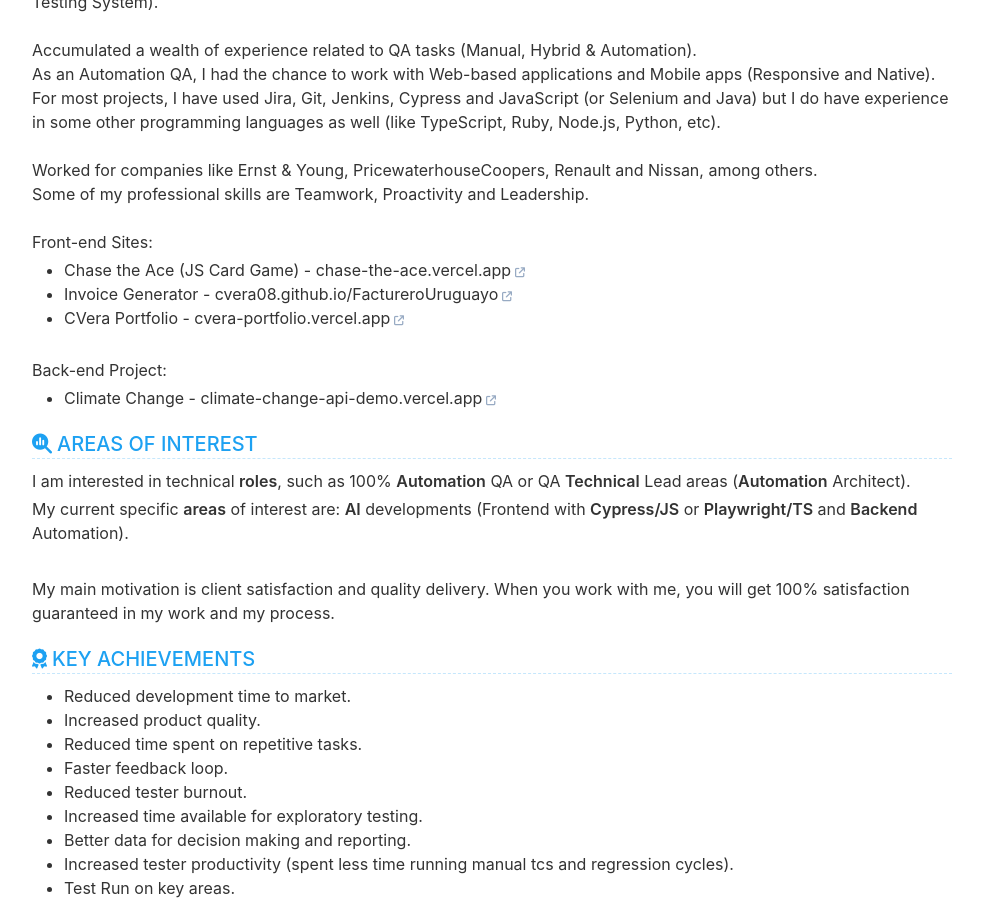
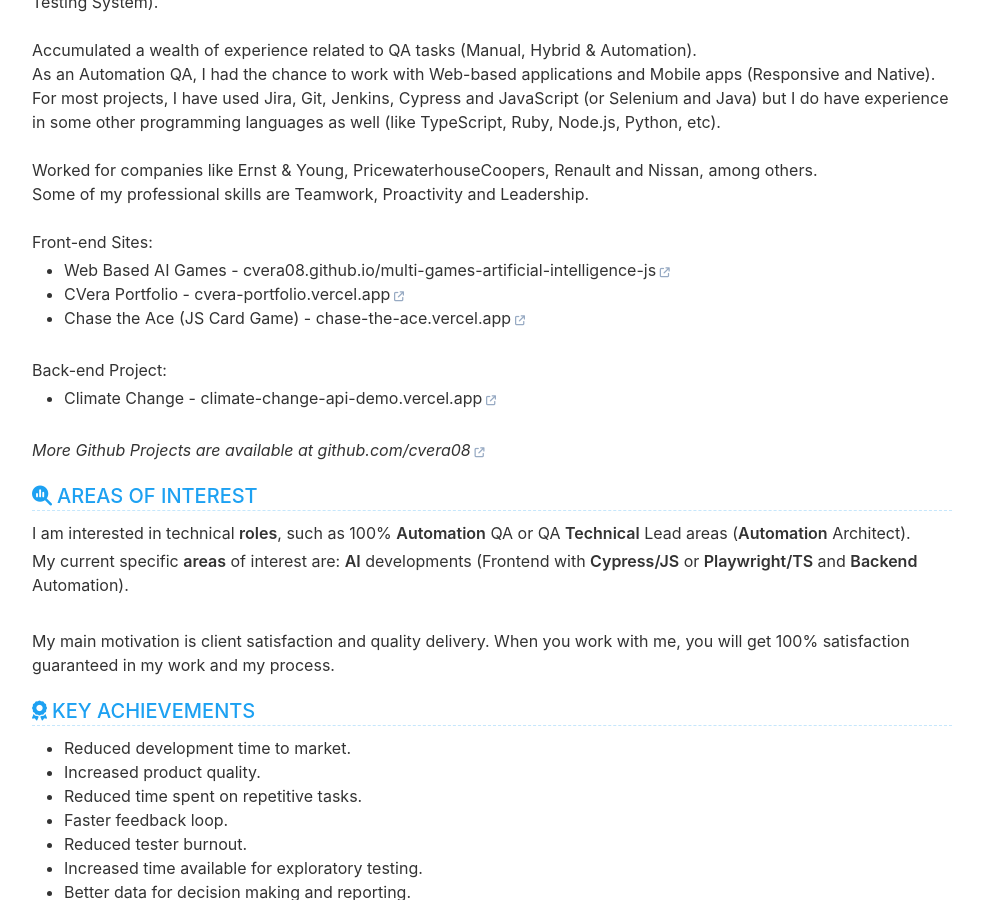
Before and after one commit to cvera08/short-resume, a Jekyll site: the page built from index.html, in a window 1280 px wide and 900 px high, scrolled down 488 px. Shown: the whole window, without its empty margins (148-1131 px from the left). Built offline with Jekyll 4.4.1, drawn with Linux system fonts in a browser that asks for light colours.

Commit message:
feat: web based ai games

```diff
--- a/_data/data.yml
+++ b/_data/data.yml
@@ -48,13 +48,17 @@ evaluation:
     Some of my professional skills are Teamwork, Proactivity and Leadership.
     <br>
     Front-end Sites:
+    - Web Based AI Games - [cvera08.github.io/multi-games-artificial-intelligence-js](https://cvera08.github.io/multi-games-artificial-intelligence-js/)
+    - CVera Portfolio - [cvera-portfolio.vercel.app](https://cvera-portfolio.vercel.app)
     - Chase the Ace (JS Card Game) - [chase-the-ace.vercel.app](https://chase-the-ace.vercel.app)
-    - Invoice Generator - [cvera08.github.io/FactureroUruguayo](https://cvera08.github.io/FactureroUruguayo)
-    - CVera Portfolio - [cvera-portfolio.vercel.app](https://cvera-portfolio.vercel.app)
     <br>
 
     Back-end Project:
     - Climate Change - [climate-change-api-demo.vercel.app](https://climate-change-api-demo.vercel.app)
+    <br>
+
+    *More Github Projects are available at [github.com/cvera08](https://github.com/cvera08)*
+
 
 interest:
   show: true
```
